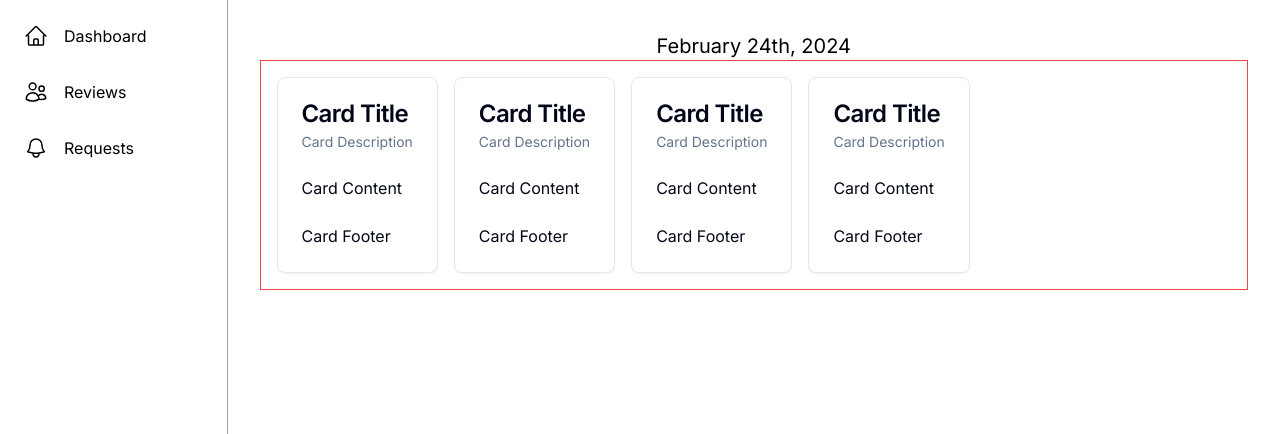
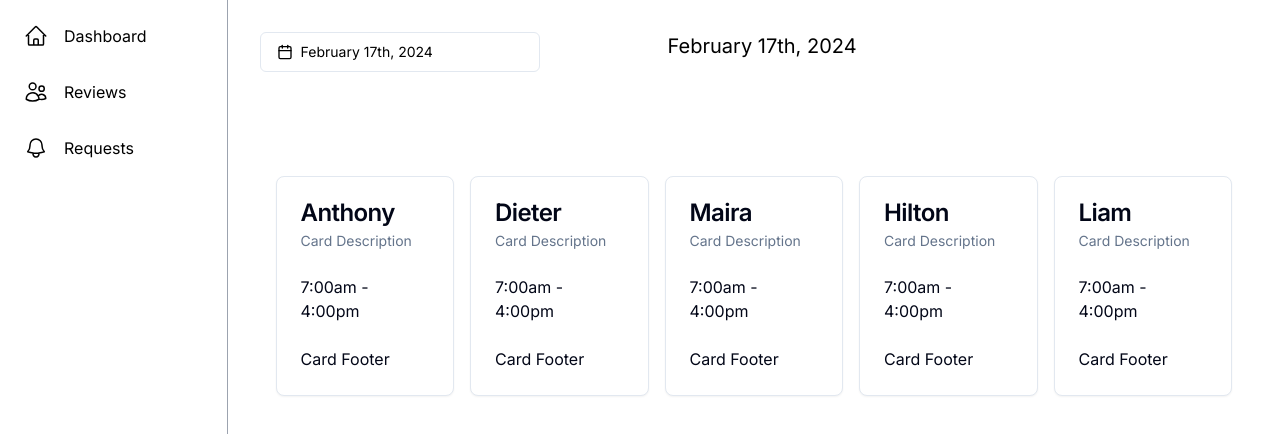
Before and after one commit to HiltonLuu/calgary-hacks-2024, a Next.js app in the folder daycare-finder/: page /auth/daycare-owner/dashboard in a window 1280 px wide. Shown: the top 434 px of the page. Built offline with nearby package versions, Linux system fonts and the light colour scheme.

Commit message:
Dashboard stuff

```diff
--- a/daycare-finder/package.json
+++ b/daycare-finder/package.json
@@ -10,11 +10,15 @@
   },
   "dependencies": {
     "@radix-ui/react-label": "^2.0.2",
+    "@radix-ui/react-popover": "^1.0.7",
+    "@radix-ui/react-slot": "^1.0.2",
     "class-variance-authority": "^0.7.0",
     "clsx": "^2.1.0",
+    "date-fns": "^3.3.1",
     "lucide-react": "^0.331.0",
     "next": "14.1.0",
     "react": "^18",
+    "react-day-picker": "^8.10.0",
     "react-dom": "^18",
     "tailwind-merge": "^2.2.1",
     "tailwindcss-animate": "^1.0.7"
--- a/daycare-finder/src/app/auth/daycare-owner/dashboard/page.tsx
+++ b/daycare-finder/src/app/auth/daycare-owner/dashboard/page.tsx
@@ -1,3 +1,4 @@
+"use client"
 import {
     Card,
     CardContent,
@@ -7,60 +8,112 @@
     CardTitle,
 } from "@/components/ui/card"
 
+import { format } from "date-fns"
+import { cn } from "@/lib/utils"
+import { Calendar } from "@/components/ui/calendar"
+import {
+    Popover,
+    PopoverContent,
+    PopoverTrigger,
+} from "@/components/ui/popover"
+import { Calendar as CalendarIcon } from "lucide-react"
+import { Button } from "@/components/ui/button"
+import { useEffect, useState } from "react"
+
+const childrenList = [
+    {
+        name: "Anthony",
+        time: "7:00am - 4:00pm",
+    },
+    {
+        name: "Dieter",
+        time: "7:00am - 4:00pm",
+    },
+    {
+        name: "Maira",
+        time: "7:00am - 4:00pm",
+    },
+    {
+        name: "Hilton",
+        time: "7:00am - 4:00pm",
+    },
+    {
+        name: "Liam",
+        time: "7:00am - 4:00pm",
+    },
+]
 
 export default function Dashboard() {
+    const [date, setDate] = useState<Date>()
+
+    useEffect(() => {
+        setDate(new Date())
+    }, [])
+
+    const month = date?.toLocaleString('en-US', { month: 'long' });
+    const day = date?.getDate();
+    const year = date?.getFullYear();
+
+    const suffix = (day: any) => {
+        if (day === 1 || day === 21 || day === 31) {
+            return 'st';
+        } else if (day === 2 || day === 22) {
+            return 'nd';
+        } else if (day === 3 || day === 23) {
+            return 'rd';
+        } else {
+            return 'th';
+        }
+    };
+
+    const formattedDate = `${month} ${day}${suffix(day)}, ${year}`;
+
+
     return (
         <div className="h-screen w-full flex flex-col items-center p-8">
-            <h1 className="text-xl">February 24th, 2024</h1>
-            <div className="border border-red-500 flex w-full p-4 gap-4">
+            <div className="w-full h-32 flex gap-32">
+                <Popover>
+                    <PopoverTrigger asChild>
+                        <Button
+                            variant={"outline"}
+                            className={cn(
+                                "w-[280px] justify-start text-left font-normal",
+                                !date && "text-muted-foreground"
+                            )}
+                        >
+                            <CalendarIcon className="mr-2 h-4 w-4" />
+                            {date ? format(date, "PPP") : null}
+                        </Button>
+                    </PopoverTrigger>
+                    <PopoverContent className="w-auto p-0">
+                        <Calendar
+                            mode="single"
+                            selected={date}
+                            onSelect={setDate}
+                            initialFocus
+                        />
+                    </PopoverContent>
+                </Popover>
+
+                <h1 className="text-xl">{date ? formattedDate : null}</h1>
+            </div>
+            <div className="flex w-full p-4 gap-4">
+                {childrenList.map((child) => {
+                    return (
                         <Card>
                             <CardHeader>
-                        <CardTitle>Card Title</CardTitle>
+                                <CardTitle>{child.name}</CardTitle>
                                 <CardDescription>Card Description</CardDescription>
                             </CardHeader>
                             <CardContent>
-                        <p>Card Content</p>
+                                <p>{child.time}</p>
                             </CardContent>
                             <CardFooter>
                                 <p>Card Footer</p>
                             </CardFooter>
                         </Card>
-                <Card>
-                    <CardHeader>
-                        <CardTitle>Card Title</CardTitle>
-                        <CardDescription>Card Description</CardDescription>
-                    </CardHeader>
-                    <CardContent>
-                        <p>Card Content</p>
-                    </CardContent>
-                    <CardFooter>
-                        <p>Card Footer</p>
-                    </CardFooter>
-                </Card>
-                <Card>
-                    <CardHeader>
-                        <CardTitle>Card Title</CardTitle>
-                        <CardDescription>Card Description</CardDescription>
-                    </CardHeader>
-                    <CardContent>
-                        <p>Card Content</p>
-                    </CardContent>
-                    <CardFooter>
-                        <p>Card Footer</p>
-                    </CardFooter>
-                </Card>
-                <Card>
-                    <CardHeader>
-                        <CardTitle>Card Title</CardTitle>
-                        <CardDescription>Card Description</CardDescription>
-                    </CardHeader>
-                    <CardContent>
-                        <p>Card Content</p>
-                    </CardContent>
-                    <CardFooter>
-                        <p>Card Footer</p>
-                    </CardFooter>
-                </Card>
+                    )
+                })}
             </div>
         </div>
     );
--- /dev/null
+++ b/daycare-finder/src/components/ui/button.tsx
@@ -0,0 +1,56 @@
+import * as React from "react"
+import { Slot } from "@radix-ui/react-slot"
+import { cva, type VariantProps } from "class-variance-authority"
+
+import { cn } from "@/lib/utils"
+
+const buttonVariants = cva(
+  "inline-flex items-center justify-center whitespace-nowrap rounded-md text-sm font-medium ring-offset-white transition-colors focus-visible:outline-none focus-visible:ring-2 focus-visible:ring-slate-950 focus-visible:ring-offset-2 disabled:pointer-events-none disabled:opacity-50 dark:ring-offset-slate-950 dark:focus-visible:ring-slate-300",
+  {
+    variants: {
+      variant: {
+        default: "bg-slate-900 text-slate-50 hover:bg-slate-900/90 dark:bg-slate-50 dark:text-slate-900 dark:hover:bg-slate-50/90",
+        destructive:
+          "bg-red-500 text-slate-50 hover:bg-red-500/90 dark:bg-red-900 dark:text-slate-50 dark:hover:bg-red-900/90",
+        outline:
+          "border border-slate-200 bg-white hover:bg-slate-100 hover:text-slate-900 dark:border-slate-800 dark:bg-slate-950 dark:hover:bg-slate-800 dark:hover:text-slate-50",
+        secondary:
+          "bg-slate-100 text-slate-900 hover:bg-slate-100/80 dark:bg-slate-800 dark:text-slate-50 dark:hover:bg-slate-800/80",
+        ghost: "hover:bg-slate-100 hover:text-slate-900 dark:hover:bg-slate-800 dark:hover:text-slate-50",
+        link: "text-slate-900 underline-offset-4 hover:underline dark:text-slate-50",
+      },
+      size: {
+        default: "h-10 px-4 py-2",
+        sm: "h-9 rounded-md px-3",
+        lg: "h-11 rounded-md px-8",
+        icon: "h-10 w-10",
+      },
+    },
+    defaultVariants: {
+      variant: "default",
+      size: "default",
+    },
+  }
+)
+
+export interface ButtonProps
+  extends React.ButtonHTMLAttributes<HTMLButtonElement>,
+    VariantProps<typeof buttonVariants> {
+  asChild?: boolean
+}
+
+const Button = React.forwardRef<HTMLButtonElement, ButtonProps>(
+  ({ className, variant, size, asChild = false, ...props }, ref) => {
+    const Comp = asChild ? Slot : "button"
+    return (
+      <Comp
+        className={cn(buttonVariants({ variant, size, className }))}
+        ref={ref}
+        {...props}
+      />
+    )
+  }
+)
+Button.displayName = "Button"
+
+export { Button, buttonVariants }
--- /dev/null
+++ b/daycare-finder/src/components/ui/calendar.tsx
@@ -0,0 +1,66 @@
+"use client"
+
+import * as React from "react"
+import { ChevronLeft, ChevronRight } from "lucide-react"
+import { DayPicker } from "react-day-picker"
+
+import { cn } from "@/lib/utils"
+import { buttonVariants } from "@/components/ui/button"
+
+export type CalendarProps = React.ComponentProps<typeof DayPicker>
+
+function Calendar({
+  className,
+  classNames,
+  showOutsideDays = true,
+  ...props
+}: CalendarProps) {
+  return (
+    <DayPicker
+      showOutsideDays={showOutsideDays}
+      className={cn("p-3", className)}
+      classNames={{
+        months: "flex flex-col sm:flex-row space-y-4 sm:space-x-4 sm:space-y-0",
+        month: "space-y-4",
+        caption: "flex justify-center pt-1 relative items-center",
+        caption_label: "text-sm font-medium",
+        nav: "space-x-1 flex items-center",
+        nav_button: cn(
+          buttonVariants({ variant: "outline" }),
+          "h-7 w-7 bg-transparent p-0 opacity-50 hover:opacity-100"
+        ),
+        nav_button_previous: "absolute left-1",
+        nav_button_next: "absolute right-1",
+        table: "w-full border-collapse space-y-1",
+        head_row: "flex",
+        head_cell:
+          "text-slate-500 rounded-md w-9 font-normal text-[0.8rem] dark:text-slate-400",
+        row: "flex w-full mt-2",
+        cell: "h-9 w-9 text-center text-sm p-0 relative [&:has([aria-selected].day-range-end)]:rounded-r-md [&:has([aria-selected].day-outside)]:bg-slate-100/50 [&:has([aria-selected])]:bg-slate-100 first:[&:has([aria-selected])]:rounded-l-md last:[&:has([aria-selected])]:rounded-r-md focus-within:relative focus-within:z-20 dark:[&:has([aria-selected].day-outside)]:bg-slate-800/50 dark:[&:has([aria-selected])]:bg-slate-800",
+        day: cn(
+          buttonVariants({ variant: "ghost" }),
+          "h-9 w-9 p-0 font-normal aria-selected:opacity-100"
+        ),
+        day_range_end: "day-range-end",
+        day_selected:
+          "bg-slate-900 text-slate-50 hover:bg-slate-900 hover:text-slate-50 focus:bg-slate-900 focus:text-slate-50 dark:bg-slate-50 dark:text-slate-900 dark:hover:bg-slate-50 dark:hover:text-slate-900 dark:focus:bg-slate-50 dark:focus:text-slate-900",
+        day_today: "bg-slate-100 text-slate-900 dark:bg-slate-800 dark:text-slate-50",
+        day_outside:
+          "day-outside text-slate-500 opacity-50 aria-selected:bg-slate-100/50 aria-selected:text-slate-500 aria-selected:opacity-30 dark:text-slate-400 dark:aria-selected:bg-slate-800/50 dark:aria-selected:text-slate-400",
+        day_disabled: "text-slate-500 opacity-50 dark:text-slate-400",
+        day_range_middle:
+          "aria-selected:bg-slate-100 aria-selected:text-slate-900 dark:aria-selected:bg-slate-800 dark:aria-selected:text-slate-50",
+        day_hidden: "invisible",
+        ...classNames,
+      }}
+      components={{
+        IconLeft: ({ ...props }) => <ChevronLeft className="h-4 w-4" />,
+        IconRight: ({ ...props }) => <ChevronRight className="h-4 w-4" />,
+      }}
+      {...props}
+    />
+  )
+}
+Calendar.displayName = "Calendar"
+
+export { Calendar }
--- /dev/null
+++ b/daycare-finder/src/components/ui/popover.tsx
@@ -0,0 +1,31 @@
+"use client"
+
+import * as React from "react"
+import * as PopoverPrimitive from "@radix-ui/react-popover"
+
+import { cn } from "@/lib/utils"
+
+const Popover = PopoverPrimitive.Root
+
+const PopoverTrigger = PopoverPrimitive.Trigger
+
+const PopoverContent = React.forwardRef<
+  React.ElementRef<typeof PopoverPrimitive.Content>,
+  React.ComponentPropsWithoutRef<typeof PopoverPrimitive.Content>
+>(({ className, align = "center", sideOffset = 4, ...props }, ref) => (
+  <PopoverPrimitive.Portal>
+    <PopoverPrimitive.Content
+      ref={ref}
+      align={align}
+      sideOffset={sideOffset}
+      className={cn(
+        "z-50 w-72 rounded-md border border-slate-200 bg-white p-4 text-slate-950 shadow-md outline-none data-[state=open]:animate-in data-[state=closed]:animate-out data-[state=closed]:fade-out-0 data-[state=open]:fade-in-0 data-[state=closed]:zoom-out-95 data-[state=open]:zoom-in-95 data-[side=bottom]:slide-in-from-top-2 data-[side=left]:slide-in-from-right-2 data-[side=right]:slide-in-from-left-2 data-[side=top]:slide-in-from-bottom-2 dark:border-slate-800 dark:bg-slate-950 dark:text-slate-50",
+        className
+      )}
+      {...props}
+    />
+  </PopoverPrimitive.Portal>
+))
+PopoverContent.displayName = PopoverPrimitive.Content.displayName
+
+export { Popover, PopoverTrigger, PopoverContent }
```
Also changed, not shown: 1 other file (tests, documents, lock files or other folders). Lines whose indentation alone changed are shown as unchanged.
